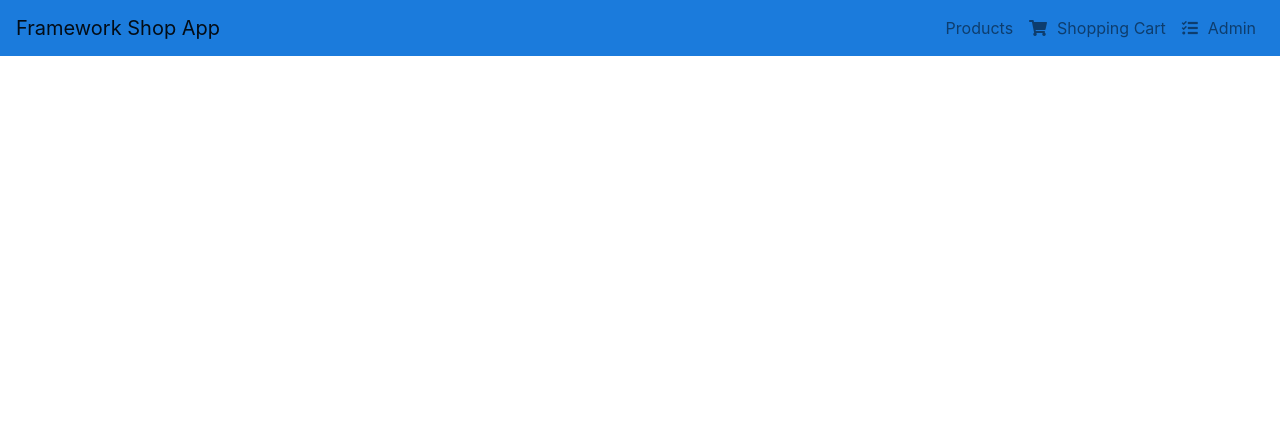
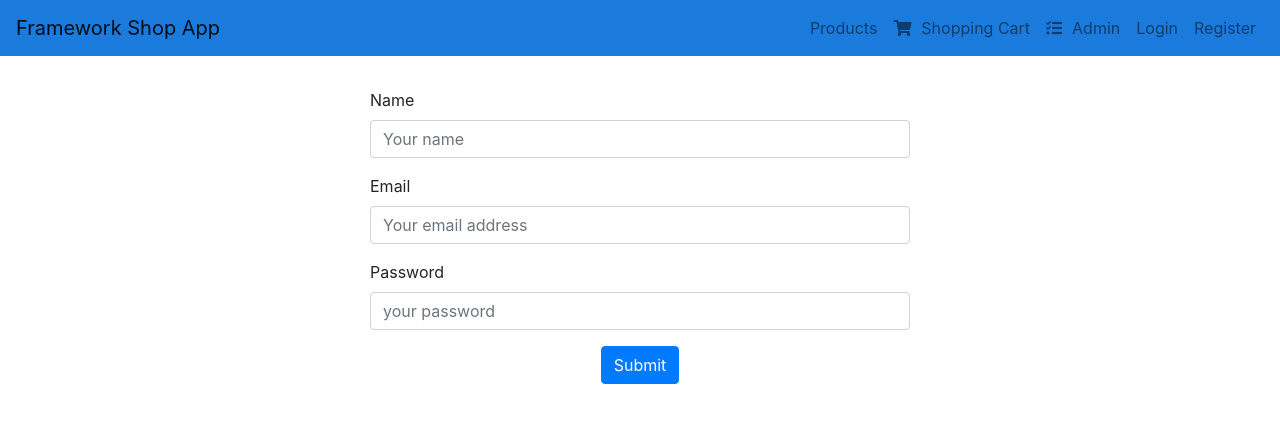
Before and after one commit to HuangStanley050/eComm_front, a React (Create React App) app: page /signup in a window 1280 px wide. Shown: the top 422 px of the page. Built offline with nearby package versions, Linux system fonts and the light colour scheme.

Commit message:
register form UI done

```diff
--- a/src/App.js
+++ b/src/App.js
@@ -4,6 +4,7 @@ import { Switch, Route } from "react-router-dom";
 import NavBar from "./components/navigation/navbar";
 import AdminForm from "./components/Admin/adminForm";
 import Products from "./components/product/productMain";
+import Register from "./components/authForm/register";
 
 import Cart from "./components/cart/cart";
 import "./App.css";
@@ -17,6 +18,7 @@ class App extends Component {
           <Route path="/admin" component={AdminForm} />
           <Route path="/products" component={Products} />
           <Route path="/cart" component={Cart} />
+          <Route path="/signup" component={Register} />
         </Switch>
       </div>
     );
--- /dev/null
+++ b/src/components/authForm/register.js
@@ -0,0 +1,80 @@
+import React from "react";
+import {
+  Button,
+  Form,
+  FormGroup,
+  Label,
+  Input,
+  FormText,
+  Container,
+  Row,
+  Col
+} from "reactstrap";
+import { connect } from "react-redux";
+
+class Register extends React.Component {
+  state = {
+    name: "",
+    email: "",
+    password: ""
+  };
+
+  handleInput = e => {
+    this.setState({
+      [e.target.id]: e.target.value
+    });
+  };
+
+  render() {
+    return (
+      <Container style={{ marginTop: "2rem" }}>
+        <Row>
+          <Col md={{ size: 6, offset: 3 }}>
+            <Form>
+              <FormGroup>
+                <Label for="exampleEmail">Name</Label>
+                <Input
+                  onChange={this.handleInput}
+                  type="string"
+                  name="name"
+                  id="name"
+                  placeholder="Your name"
+                  value={this.state.name}
+                />
+              </FormGroup>
+              <FormGroup>
+                <Label for="exampleEmail">Email</Label>
+                <Input
+                  onChange={this.handleInput}
+                  type="email"
+                  name="email"
+                  id="email"
+                  placeholder="Your email address"
+                  value={this.state.email}
+                />
+              </FormGroup>
+              <FormGroup>
+                <Label for="examplePassword">Password</Label>
+                <Input
+                  onChange={this.handleInput}
+                  type="password"
+                  name="password"
+                  id="password"
+                  placeholder="your password"
+                  value={this.state.password}
+                />
+              </FormGroup>
+              <div className="row justify-content-center">
+                <Button color="primary" type="submit">
+                  Submit
+                </Button>
+              </div>
+            </Form>
+          </Col>
+        </Row>
+      </Container>
+    );
+  }
+}
+
+export default Register;
--- a/src/components/navigation/navbar.js
+++ b/src/components/navigation/navbar.js
@@ -39,6 +39,16 @@ const NavBar = () => {
                 Admin
               </NavLink>
             </NavItem>
+            <NavItem>
+              <NavLink tag={Link} to="/login">
+                Login
+              </NavLink>
+            </NavItem>
+            <NavItem>
+              <NavLink tag={Link} to="/signup">
+                Register
+              </NavLink>
+            </NavItem>
           </Nav>
         </Collapse>
       </Navbar>
--- a/src/index.js
+++ b/src/index.js
@@ -7,6 +7,7 @@ import createSagaMiddleware from "redux-saga";
 import { Provider } from "react-redux";
 import productReducer from "./store/reducers/product";
 import cartReducer from "./store/reducers/cart";
+import authReducer from "./store/reducers/auth";
 import productSaga from "./store/sagas/productSaga";
 import cartSaga from "./store/sagas/cartSaga";
 import "./index.css";
@@ -20,7 +21,8 @@ const sagaMiddleware = createSagaMiddleware();
 
 const rootReducer = combineReducers({
   product: productReducer,
-  cart: cartReducer
+  cart: cartReducer,
+  auth: authReducer
 });
 
 const store = createStore(
--- a/src/store/actions/actionTypes.js
+++ b/src/store/actions/actionTypes.js
@@ -17,3 +17,7 @@ export const DECREASE_PRODUCT = "DECREASE_PRODUCT";
 export const MAKE_PAYMENT_START = "MAKE_PAYMENT_START";
 export const MAKE_PAYMENT_SUCCESS = "MAKE_PAYMENT_SUCCESS";
 export const MAKE_PAYMENT_FAIL = "MAKE_PAYMENT_FAIL";
+
+export const REGISTER_USER_START = "REGISTER_USER_START";
+export const REGISTER_USER_SUCCESS = "REGISTER_USER_SUCCESS";
+export const REGISTER_USER_FAIL = "REGISTER_USER_FAIL";
--- /dev/null
+++ b/src/store/reducers/auth.js
@@ -0,0 +1,14 @@
+const initialState = {
+  isAuth: false,
+  isAdmin: false,
+  userInfo: {}
+};
+
+const reducer = (state = initialState, action) => {
+  switch (action.type) {
+    default:
+      return state;
+  }
+};
+
+export default reducer;
```
Also changed, not shown: src/store/actions/authAction.js (added, +8 -0 lines), src/components/authForm/login.js (added).
